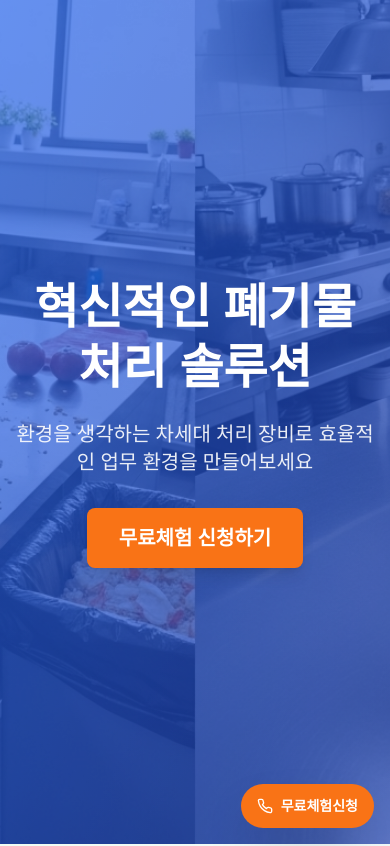
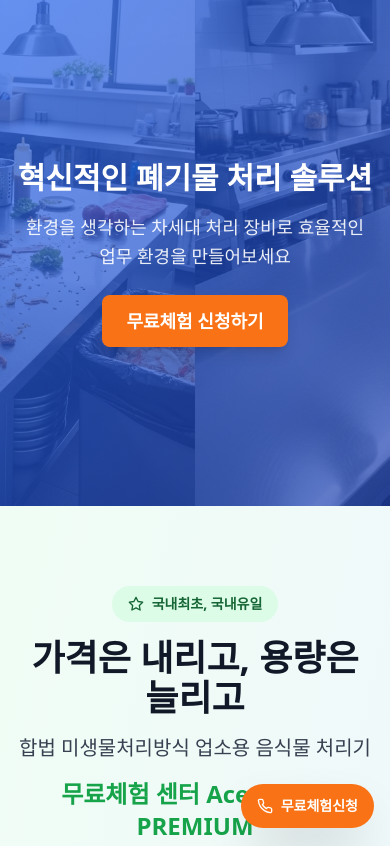
Before and after one commit to conadeli/acegreen, a React (Vite) app: page / in a window 390 px wide. Shown: the top 846 px of the page. Built offline with nearby package versions, Linux system fonts and the light colour scheme.

Commit message:
Add files via upload

```diff
--- a/src/components/Hero.tsx
+++ b/src/components/Hero.tsx
@@ -9,7 +9,7 @@ const Hero = () => {
   };
 
   return (
-    <section className="relative h-screen bg-gradient-to-br from-blue-600 to-blue-800 text-white">
+    <section className="relative h-[60vh] md:h-screen bg-gradient-to-br from-blue-600 to-blue-800 text-white">
       <div className="absolute inset-0">
         <img
           src="/images/hero-bg.jpg"
@@ -18,16 +18,16 @@ const Hero = () => {
         />
       </div>
       <div className="relative z-10 flex items-center justify-center h-full">
-        <div className="text-center max-w-4xl mx-auto px-4">
-          <h1 className="text-5xl md:text-7xl font-bold mb-6 leading-tight">
+        <div className="text-center max-w-4xl mx-auto px-4 py-4">
+          <h1 className="text-3xl md:text-7xl font-bold mb-4 md:mb-6 leading-tight">
             혁신적인 폐기물 처리 솔루션
           </h1>
-          <p className="text-xl md:text-2xl mb-8 opacity-90">
+          <p className="text-lg md:text-2xl mb-6 md:mb-8 opacity-90 leading-relaxed">
             환경을 생각하는 차세대 처리 장비로 효율적인 업무 환경을 만들어보세요
           </p>
           <button
             onClick={scrollToTrialForm}
-            className="bg-orange-500 hover:bg-orange-600 px-8 py-4 text-xl font-semibold rounded-lg transition-all duration-300 transform hover:scale-105 shadow-lg"
+            className="bg-orange-500 hover:bg-orange-600 px-6 md:px-8 py-3 md:py-4 text-lg md:text-xl font-semibold rounded-lg transition-all duration-300 transform hover:scale-105 shadow-lg"
           >
             무료체험 신청하기
           </button>
```
